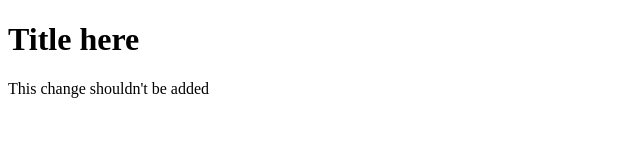
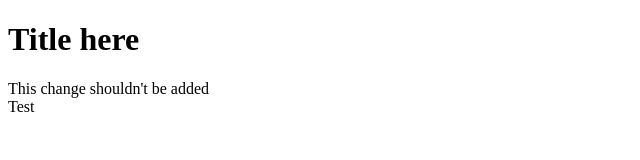
Before and after one commit to Alfredo08/stash-practice, a plain HTML site: page index.html in a window 1280 px wide. Shown: the full height of the page, 0-640 px from the left. Drawn offline with Linux system fonts and the light colour scheme.

Commit message:
Adding another div

```diff
--- a/index.html
+++ b/index.html
@@ -13,5 +13,8 @@
         <div>
             This change shouldn't be added
         </div>
+        <div>
+            Test
+        </div>
     </body>
 </html>
```
